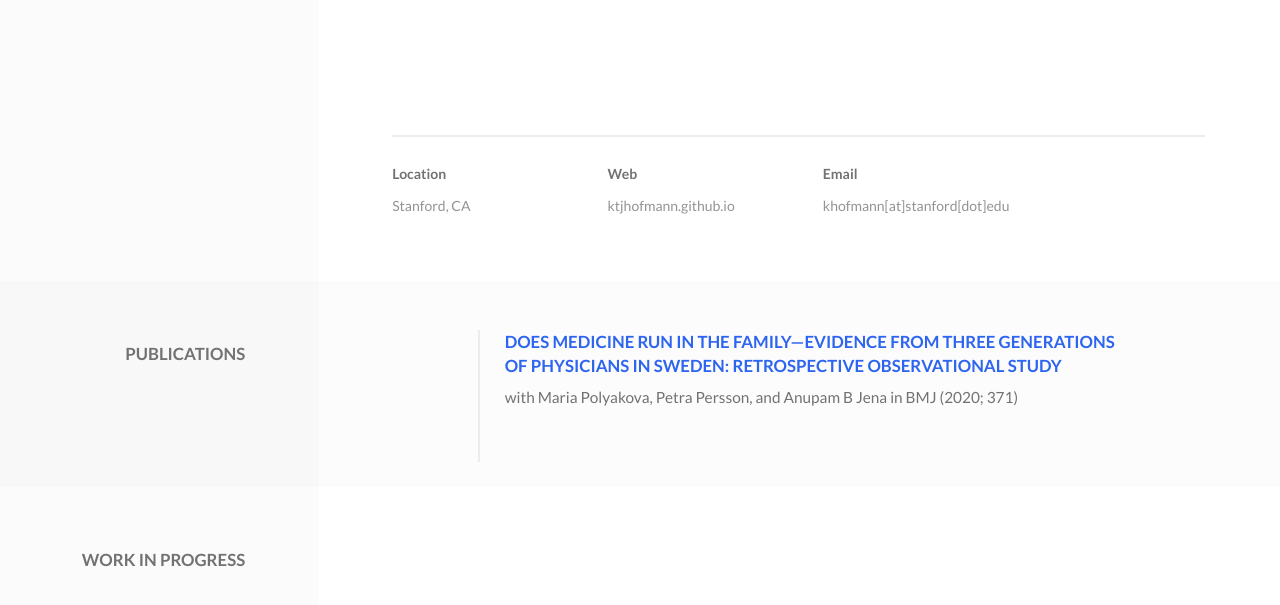
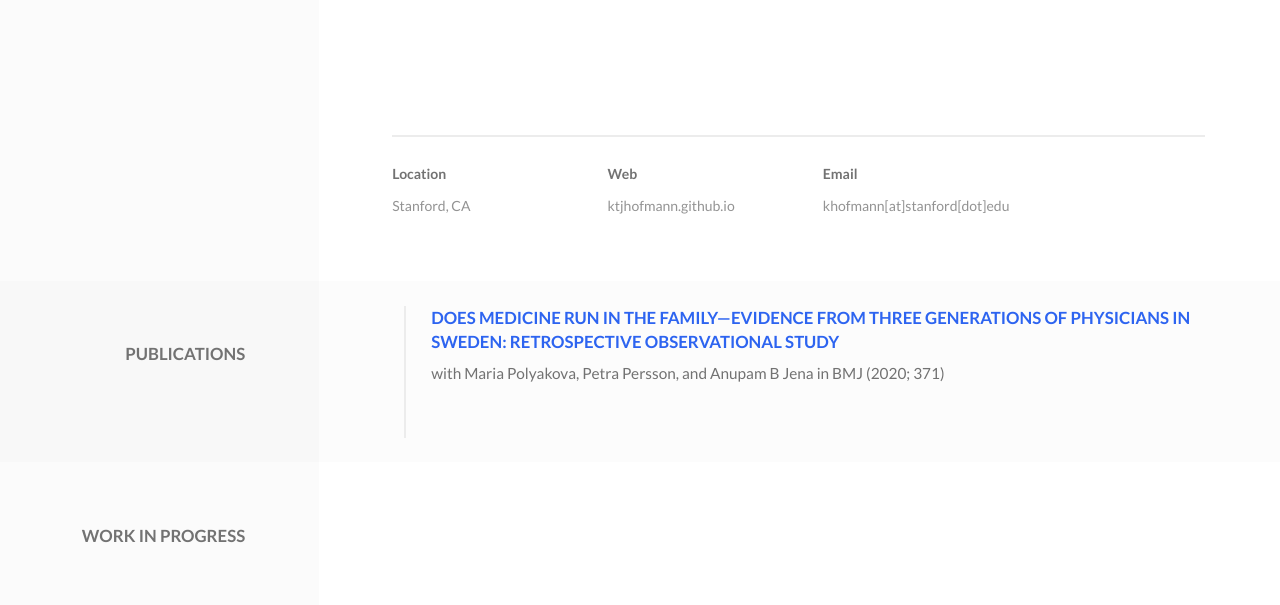
Before and after one commit to ktjhofmann/ktjhofmann.github.io, a plain HTML site: page index.html in a window 1280 px wide. Shown: the part 519-1124 px from the top of the page. Drawn offline with Linux system fonts and the light colour scheme.

Commit message:
Update index.html

```diff
--- a/index.html
+++ b/index.html
@@ -199,7 +199,6 @@
 
 
 
-                        <div class="o-section__content  t-section__content  u-pb-0">
                             <div class="a-experience-timeline  c-timeline  t-border-color">
                                     <div class="o-content">
                                         <div class="o-grid">
@@ -218,7 +217,6 @@
                                         </div><!-- /o-grid -->
                                     </div><!-- /o-content -->
                                 </div>
-                        </div><!-- /o-section__content -->
                     </div><!-- /o-section__container -->
                 </div><!-- /o-container -->
             </section><!-- /o-section -->
```
